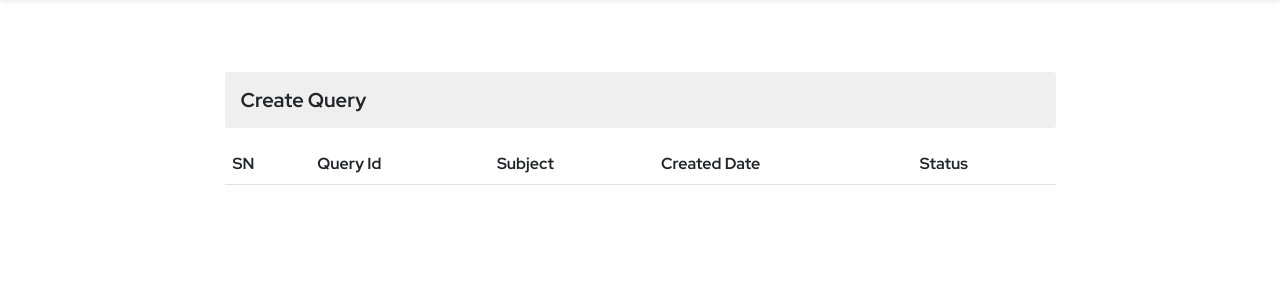
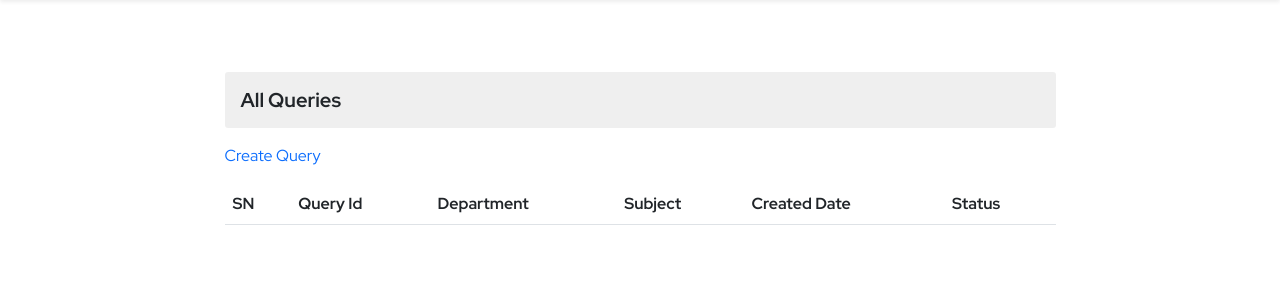
Before and after one commit to sunilyadav97/hrms, a Django app: page /ems/queries in a window 1280 px wide. Shown: the part 56-356 px from the top of the page. Run offline with Django 4.2, Linux system fonts and the light colour scheme; a user stored in the database is signed in; data comes from the database, SQL or seed files in the repository; both versions use the stored data as it was after the commit; lists and menus that the app fills with data are empty.

Commit message:
completed department query

```diff
--- a/ems/templates/ems/base.html
+++ b/ems/templates/ems/base.html
@@ -143,18 +143,18 @@
                         class="material-symbols-outlined arrow-forward ">arrow_forward_ios</span>
                 </li>
                 <div id="payroll-nav" class="accordion-collapse collapse">
-                    <li class="nav-item sub-nav"><a href="{% url 'ems:create-payroll' %}" class="nav-link">Add PayRoll</a></li>
+                    <li class="nav-item sub-nav"><a href="{% url 'ems:create-payroll' %}" class="nav-link">Add
+                            PayRoll</a></li>
                     <li class="nav-item sub-nav"><a href="#" class="nav-link">View PayRolls</a>
                     </li>
                 </div>
+                <li class="nav-item"><a class="nav-link" href="{% url 'ems:all-queries' %}">Queries</a></li>
                 <li class="nav-item"><a class="nav-link" href="#">Hirings</a></li>
                 <li class="nav-item"><a class="nav-link" href="#">IT</a></li>
                 <li class="nav-item"><a class="nav-link" href="#">Reimbursement</a></li>
                 <li class="nav-item"><a class="nav-link" href="#">Clockify</a></li>
                 <li class="nav-item"><a class="nav-link" href="#">Awards</a></li>
                 <li class="nav-item"><a class="nav-link" href="#">Reviews</a></li>
-
-
                 {% else %}
 
                 <li class="nav-item accordion-button collapsed sub-arrow-forward" data-bs-toggle="collapse"
@@ -170,13 +170,23 @@
                 </div>
                 <li class="nav-item"><a class="nav-link" href="{% url 'ems:all-attendance' %}">Attendance</a></li>
                 <li class="nav-item"><a class="nav-link" href="#">PayRoll</a></li>
-                <li class="nav-item"><a class="nav-link" href="{% url 'ems:create-query' %}">Query</a></li>
-                <li class="nav-item"><a class="nav-link" href="{% url 'ems:queries' %}">All Query</a></li>
+                {% if profile.role.name == 'Manager' %}
+                <li class="nav-item"><a class="nav-link" href="{% url 'ems:all-queries' %}">Queries</a></li>
+                {% else %}
+                <li class="nav-item accordion-button collapsed sub-arrow-forward" data-bs-toggle="collapse"
+                    data-bs-target="#query-nav" aria-expanded="false" aria-controls="query-nav"
+                    onclick="rotate()"><a class="nav-link w-100" href="#">Query</a><span
+                        class="material-symbols-outlined arrow-forward " id="arrow">
+                        arrow_forward_ios</span></li>
+                <div id="query-nav" class="accordion-collapse collapse">
+                    <li class="sub-nav nav-item"><a class="nav-link" href="{% url 'ems:create-query' %}">Create Query</a></li>
+                    <li class="nav-item sub-nav"><a class="nav-link" href="{% url 'ems:queries' %}">All Query</a></li>
+                </div>
+                {% endif %}
                 <li class="nav-item"><a class="nav-link" href="#">Reimbursement</a></li>
                 <li class="nav-item"><a class="nav-link" href="#">Clockify</a></li>
                 <li class="nav-item"><a class="nav-link" href="#">Awards</a></li>
                 <li class="nav-item"><a class="nav-link" href="#">Reviews</a></li>
-
                 {% endif %}
                 {% if request.user.is_authenticated %}
                 <li class="nav-item"><a class="nav-link active" href="{% url 'home:logout' %}">Logout</a></li>
--- a/ems/templates/ems/create_query.html
+++ b/ems/templates/ems/create_query.html
@@ -10,7 +10,7 @@
             <form method="post">
                 {% csrf_token %}
                 <div class="mb-3">
-                    <label for="employee">Departemnt</label>
+                    <label for="employee">Departemnt</label> <a class="float-end" href="{% url 'ems:queries' %}">See All Queries</a>
                     <select class="form-select" aria-label="Default select example" name="department">
                         <option selected>Please Select</option>
                         {% for department in departments %}
--- a/ems/templates/ems/display_query.html
+++ b/ems/templates/ems/display_query.html
@@ -6,11 +6,13 @@
     <div class="container">
         <div class="row d-flex align-items-center justify-content-center ">
             <div class="col-9">
-                <h3 class=" my-3 derpartment-title">Create Query</h3>
+                <h3 class=" my-3 derpartment-title">All Queries</h3>
+                <a href="{% url 'ems:create-query' %}">Create Query</a>
                 <table class="table my-3">
                     <tr>
                         <th>SN</th>
                         <th>Query Id</th>
+                        <th>Department</th>
                         <th>Subject</th>
                         <th>Created Date</th>
                         <th>Status</th>
@@ -19,9 +21,14 @@
                 <tr>
                     <td>{{forloop.counter}}.</td>
                     <td>{{query.query_id}}</td>
+                    <td>{{query.department}}</td>
                     <td><a href="{% url 'ems:query-detail' query.query_id %}">{{query.subject}}</a></td>
                     <td>{{query.created_at | date:'d-M-Y'}}</td>
-                    <td>{{query.status}}</td>
+                    {% if query.status == 'pending'%}
+                    <td class="text-dark bg-warning">{{query.status}}</td>
+                    {% else %}
+                    <td class="text-light bg-success">{{query.status}}</td>
+                    {% endif %}
                 </tr>
                     {% endfor %}
                 </table>
--- a/ems/urls.py
+++ b/ems/urls.py
@@ -32,5 +32,6 @@ urlpatterns=[
     path('create-query',createQuery,name='create-query'),
     path('queries',displayQuerys,name='queries'),
     path('query/<id>/',queryDetail,name='query-detail'),
+    path('all-queries',quriesManger,name='all-queries'),
 
 ]
--- a/ems/views.py
+++ b/ems/views.py
@@ -892,6 +892,7 @@ def createPayRoll(request):
         print("Add PayRoll Exception : ",e)
     return render(request,'ems/add_payroll.html',context)
 
+# Create New Query
 @login_required()
 def createQuery(request):
     context={}
@@ -899,32 +900,42 @@ def createQuery(request):
         if not request.user.is_superuser:
             profile_obj=Employee.objects.get(user=request.user)
             context['profile']=profile_obj
-        departments=Department.objects.all()
-        context['departments']=departments
-        if request.method == 'POST':
-            department=request.POST['department']
-            subject=request.POST['subject']
-            description=request.POST['description']
-            department_obj=Department.objects.get(id=department)
-            emp_obj=Employee.objects.get(user=request.user)
-            id=generateId()
-            obj=DepartmentQuery.objects.create(
-                employee=emp_obj,
-                subject=subject,
-                department=department_obj,
-                description=description,
-                status='pending',
-                query_id=id
-            )
-            if obj:
-                messages.success(request,'Created Successfully!')
+            if profile_obj.role.name != 'Manager':
+                departments=Department.objects.all()
+                context['departments']=departments
+                if request.method == 'POST':
+                    department=request.POST['department']
+                    subject=request.POST['subject']
+                    description=request.POST['description']
+                    department_obj=Department.objects.get(id=department)
+                    emp_obj=Employee.objects.get(user=request.user)
+                    id=generateId()
+                    obj=DepartmentQuery.objects.create(
+                        employee=emp_obj,
+                        subject=subject,
+                        department=department_obj,
+                        description=description,
+                        status='pending',
+                        query_id=id
+                    )
+                    if obj:
+                        messages.success(request,'Created Successfully!')
+                        return redirect('ems:queries')
+                    else:
+                        messages.warning(request,'Something Went Wrong! Please try after some time!')
             else:
-                messages.warning(request,'Something Went Wrong! Please try after some time!')
+                messages.warning(request,'Manager Can not create Query!')
+                return redirect('ems:ems')
+        else:
+            messages.warning(request,'Admin Can not create Query!')
+            return redirect('ems:ems')
 
     except Exception as e:
         print('Create Query Exception : ',e)
+
     return render(request,'ems/create_query.html',context)
 
+# Displaying All queries of Employee
 @login_required()
 def displayQuerys(request):
     context={}
@@ -933,7 +944,7 @@ def displayQuerys(request):
             profile_obj=Employee.objects.get(user=request.user)
             context['profile']=profile_obj
         emp=Employee.objects.get(user=request.user)
-        queries=DepartmentQuery.objects.filter(employee=emp)
+        queries=DepartmentQuery.objects.filter(employee=emp).order_by('-id')
         print(queries)
         context['queries']=queries
     except Exception as e:
@@ -941,6 +952,7 @@ def displayQuerys(request):
 
     return render(request,'ems/display_query.html',context)
 
+# Getting Particular Query Detail
 @login_required()
 def queryDetail(request,id):
     context={}
@@ -953,3 +965,41 @@ def queryDetail(request,id):
     except Exception as e:
         print('Query Detail Exception : ',e)
     return render(request,'ems/query_detail.html',context)
+
+# Getting All the Queries For the Manager
+@login_required()
+def quriesManger(request):
+    context={}
+    try:
+        if not request.user.is_superuser:
+            profile_obj=Employee.objects.get(user=request.user)
+            context['profile']=profile_obj
+            if profile_obj.role.name == 'Manager':
+                queries=DepartmentQuery.objects.all()
+                context['queries']=queries
+                if request.method == 'POST':
+                    query_id=request.POST['query-id']
+                    status=request.POST['status']
+                    query=DepartmentQuery.objects.get(query_id=query_id)
+                    query.status=status
+                    query.save()
+                    messages.success(request,'Status Updated Successfully!')
+                    return redirect('ems:all-queries')
+            else:
+                messages.warning(request,"You don't have Permission to access!")
+                return redirect('ems:ems')
+        else:
+            queries=DepartmentQuery.objects.all()
+            context['queries']=queries
+
+            if request.method == 'POST':
+                query_id=request.POST['query-id']
+                status=request.POST['status']
+                query=DepartmentQuery.objects.get(query_id=query_id)
+                query.status=status
+                query.save()
+                messages.success(request,'Status Updated Successfully!')
+                return redirect('ems:all-queries')
+    except Exception as e:
+        print('Manager Queryes Exception : ',e)
+    return render(request,'ems/all_queries.html',context)
```
Also changed, not shown: ems/models.py (+7 -0 lines), ems/templates/ems/all_queries.html (added, +73 -0 lines), ems/utils.py (+8 -4 lines), db.sqlite3.
